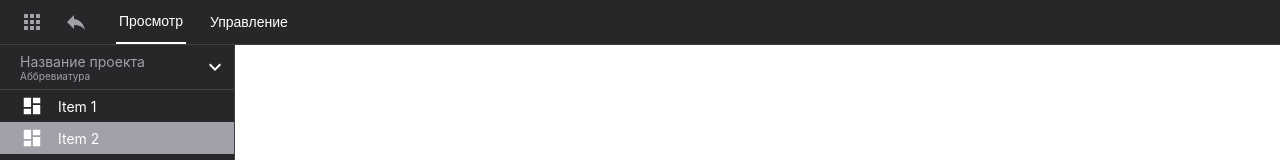
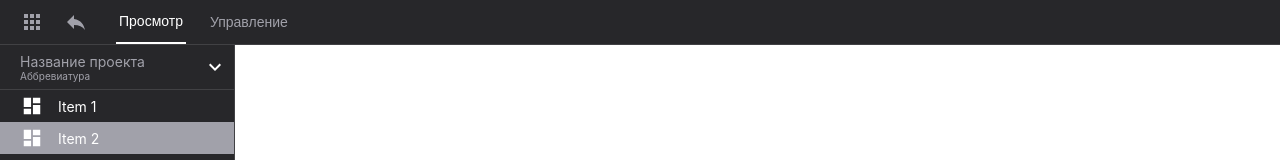
Before and after one commit to helgasurojakova/tree-list, a React (Create React App) app: page / in a window 1280 px wide. Shown: the top 160 px of the page. Built offline with nearby package versions, Linux system fonts and the light colour scheme.

Commit message:
fix font color

```diff
--- a/src/Header/Header.style.sass
+++ b/src/Header/Header.style.sass
@@ -10,7 +10,7 @@
     height: 44px
     background-color: $base-color
     font-size: $base-font-size
-    color: $base-font-color
+    color: $secondary-font-color
     padding: 13px 3px 14px 3px
     margin-right: 21px
     border: 0
```
